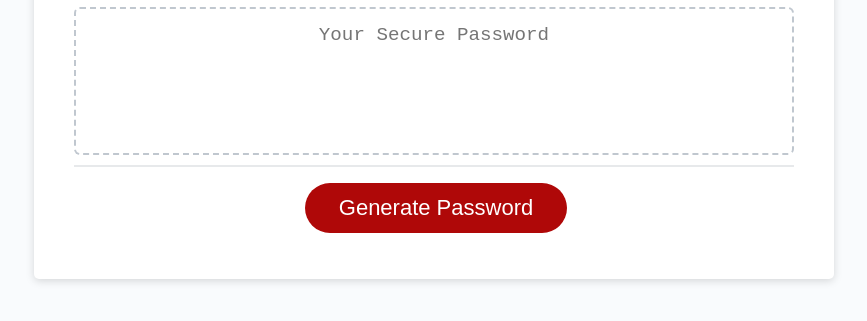
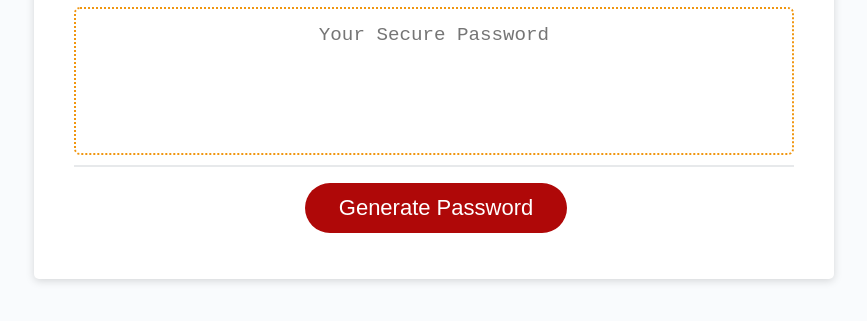
Before and after one commit to moraadrian510/pswd-generator, a plain HTML site: page index.html in a window 1280 px wide. Shown: the part 241-562 px from the top of the page, without its empty margins (206-1073 px from the left). Drawn offline with Linux system fonts and the light colour scheme.

Commit message:
gif added

```diff
--- a/index.html
+++ b/index.html
@@ -25,6 +25,9 @@
         <button id="generate" class="btn">Generate Password</button>
       </div>
     </div>
+    <div class="">
+
+    </div>
   </div>
   <script src="script.js"></script>
 </body>
--- a/script.js
+++ b/script.js
@@ -62,8 +62,6 @@ function writePassword() {
 
   passwordText.value = password;
 
-  // copyBtn.removeAttribute("disabled");
-  // copyBtn.focus();
 }
 
 function copyToClipboard() {
--- a/styles/styles.css
+++ b/styles/styles.css
@@ -21,6 +21,7 @@ body {
   padding-top: 30px;
   padding-left: 20px;
   padding-right: 20px;
+
 }
 
 header {
@@ -118,7 +119,7 @@ button[disabled] {
   text-align: center;
   margin-top: 10px;
   margin-bottom: 10px;
-  border: 2px dashed #c0c7cf;
+  border: 2px dotted #f09610;
   border-radius: 6px;
   resize: none;
   overflow: hidden;
```
Also changed, not shown: images/Password Generator.gif (added).
